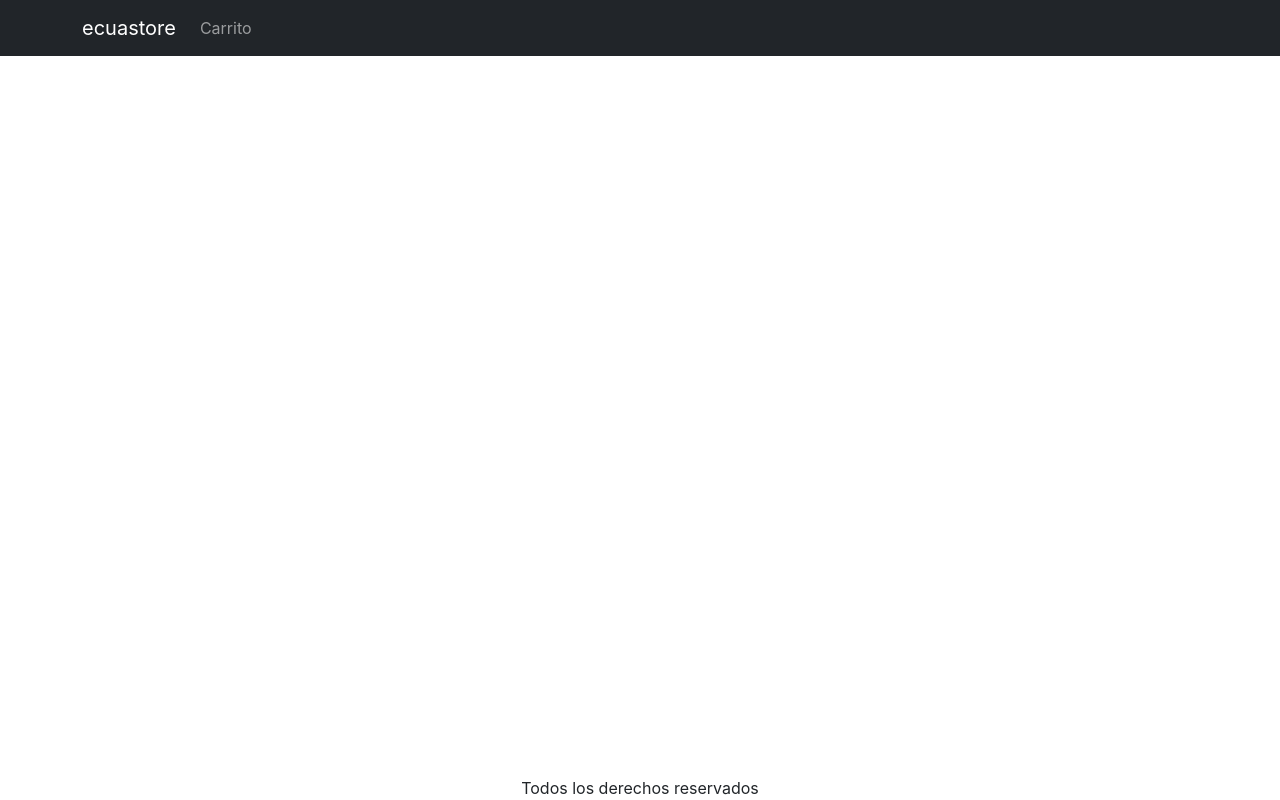
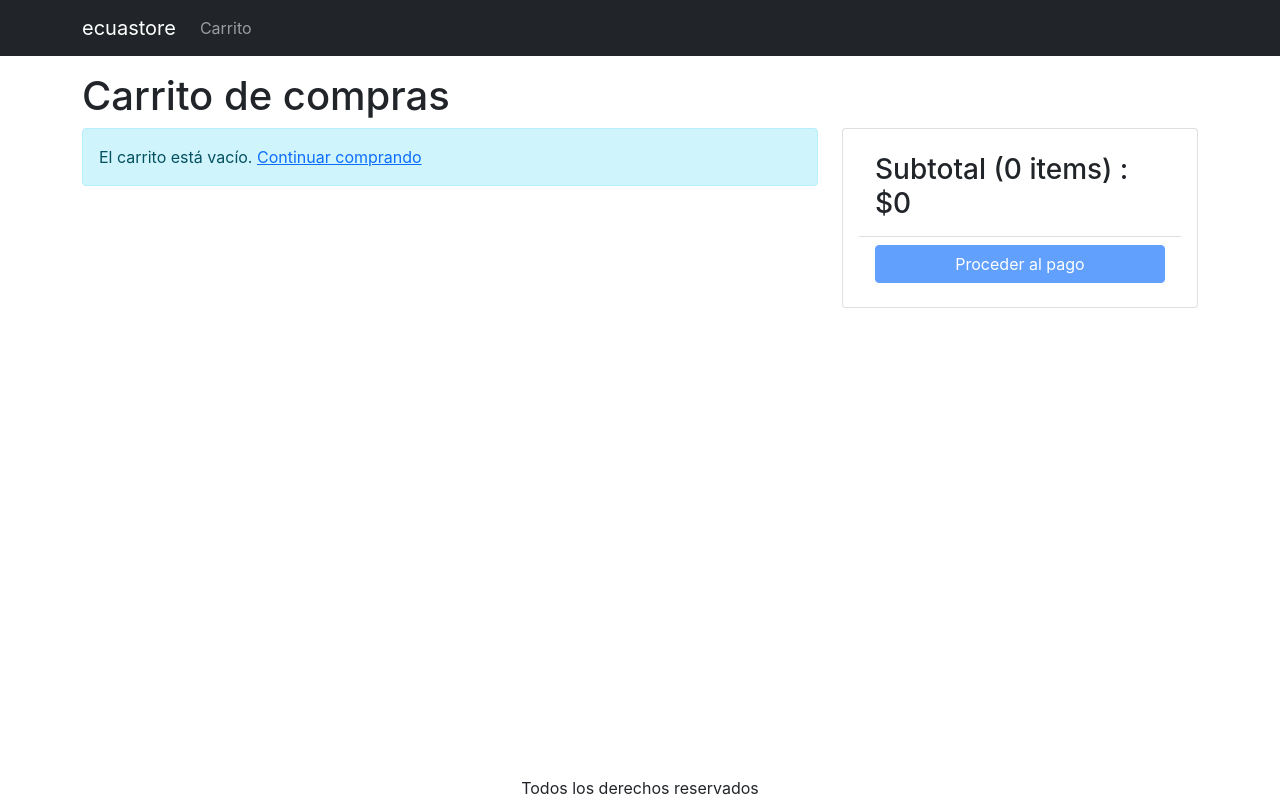
Before and after one commit to rinoarias/ecuastore, a React (Create React App) app in the folder frontend/: page /cart in a window 1280 px wide. Built offline with nearby package versions, Linux system fonts and the light colour scheme.

Commit message:
creacion pantalla carrito
create cart screen

```diff
--- a/frontend/src/App.js
+++ b/frontend/src/App.js
@@ -8,6 +8,7 @@
 import Nav from 'react-bootstrap/Nav';
 import { useContext } from 'react';
 import { Store } from './Store';
+import CartScreen from './screens/CartScreen';
 
 function App() {
   const { state } = useContext(Store);
@@ -38,6 +39,7 @@
           <Container className="mt-3">
             <Routes>
               <Route path="/product/:slug" element={<ProductScreen />} />
+              <Route path="/cart" element={<CartScreen />} />
               <Route path="/" element={<HomeScreen />} />
             </Routes>
           </Container>
--- a/frontend/src/index.css
+++ b/frontend/src/index.css
@@ -40,3 +40,6 @@
 .img-large {
   max-width: 100%;
 }
+.img-thumbnail {
+  height: 80px;
+}
--- /dev/null
+++ b/frontend/src/screens/CartScreen.js
@@ -0,0 +1,96 @@
+import { useContext } from 'react';
+import { Store } from '../Store';
+import { Helmet } from 'react-helmet-async';
+import Row from 'react-bootstrap/Row';
+import Col from 'react-bootstrap/Col';
+import MessageBox from '../components/MessageBox';
+import ListGroup from 'react-bootstrap/ListGroup';
+import Button from 'react-bootstrap/Button';
+import Card from 'react-bootstrap/Card';
+import { Link } from 'react-router-dom';
+
+export default function CartScreen() {
+  const { state, dispatch: ctxDispatch } = useContext(Store);
+  const {
+    cart: { cartItems },
+  } = state;
+
+  return (
+    <div>
+      <Helmet>
+        <title>Carrito de compras</title>
+      </Helmet>
+      <h1>Carrito de compras</h1>
+      <Row>
+        <Col md={8}>
+          {cartItems.length === 0 ? (
+            <MessageBox>
+              El carrito está vacío. <Link to="/">Continuar comprando</Link>
+            </MessageBox>
+          ) : (
+            <ListGroup>
+              {cartItems.map((item) => (
+                <ListGroup.Item key={item._id}>
+                  <Row className="align-items-center">
+                    <Col md={4}>
+                      <img
+                        src={item.image}
+                        alt={item.name}
+                        className="img-fluid rounded img-thumbnail"
+                      ></img>{' '}
+                      <Link to={`/product/${item.slug}`}>{item.name}</Link>
+                    </Col>
+                    <Col md={3}>
+                      <Button variant="light" disabled={item.quantity === 1}>
+                        <i className="fas fa-minus-circle"></i>
+                      </Button>{' '}
+                      <span>{item.quantity}</span>{' '}
+                      <Button
+                        variant="light"
+                        disabled={item.quantity === item.countInStock}
+                      >
+                        <i className="fas fa-plus-circle"></i>
+                      </Button>
+                    </Col>
+                    <Col md={3}>${item.price}</Col>
+                    <Col md={2}>
+                      <Button variant="light">
+                        <i className="fas fa-trash"></i>
+                      </Button>
+                    </Col>
+                  </Row>
+                </ListGroup.Item>
+              ))}
+            </ListGroup>
+          )}
+        </Col>
+        <Col md={4}>
+          <Card>
+            <Card.Body>
+              <ListGroup variant="flush">
+                <ListGroup.Item>
+                  <h3>
+                    Subtotal ({cartItems.reduce((a, c) => a + c.quantity, 0)}{' '}
+                    items) : $
+                    {cartItems.reduce((a, c) => a + c.price * c.quantity, 0)}
+                  </h3>
+                </ListGroup.Item>
+                <ListGroup.Item>
+                  <div className="d-grid">
+                    <Button
+                      type="button"
+                      variant="primary"
+                      disabled={cartItems.length === 0}
+                    >
+                      Proceder al pago
+                    </Button>
+                  </div>
+                </ListGroup.Item>
+              </ListGroup>
+            </Card.Body>
+          </Card>
+        </Col>
+      </Row>
+    </div>
+  );
+}
--- a/frontend/src/screens/ProductScreen.js
+++ b/frontend/src/screens/ProductScreen.js
@@ -1,6 +1,6 @@
 import axios from 'axios';
 import { useContext, useEffect, useReducer } from 'react';
-import { useParams } from 'react-router-dom';
+import { useNavigate, useParams } from 'react-router-dom';
 import Row from 'react-bootstrap/Row';
 import Col from 'react-bootstrap/Col';
 import Card from 'react-bootstrap/Card';
@@ -28,6 +28,7 @@
 };
 
 function ProductScreen() {
+  const navigate = useNavigate();
   const params = useParams();
   const { slug } = params;
 
@@ -63,6 +64,7 @@
       type: 'CART_ADD_ITEM',
       payload: { ...product, quantity },
     });
+    navigate('/cart');
   };
 
   return loading ? (
```
